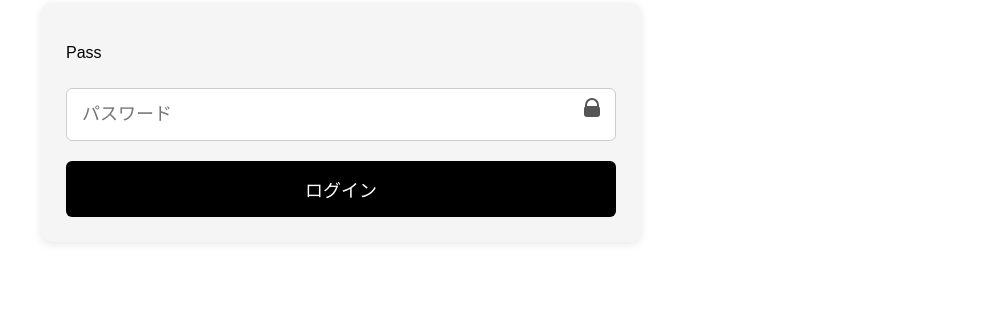
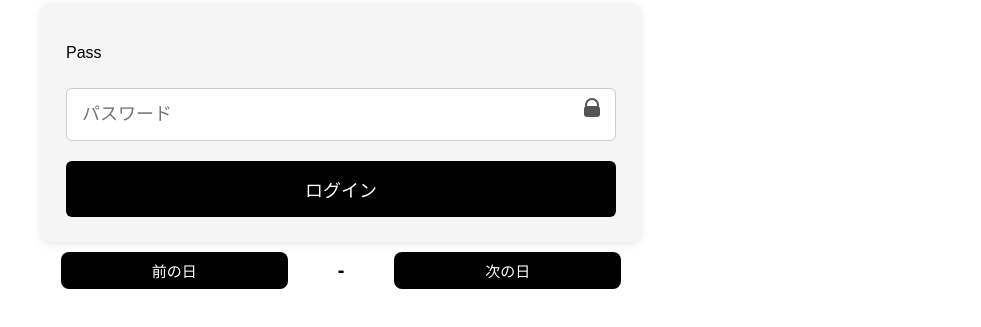
Before and after one commit to candoll0430tsuyoshi-afk/candoll-reserve, a website: page admin.html in a window 1280 px wide. Shown: the part 159-486 px from the top of the page, without its empty margins (299-1280 px from the left). Drawn offline with Linux system fonts and the light colour scheme.

Commit message:
Update admin.html

```diff
--- a/admin.html
+++ b/admin.html
@@ -136,12 +136,15 @@
 
     /* ▼ 日付ナビ（左右ボタンで中央挟み） */
     #day-navi {
-        display:none;
-        margin: 10px 0 25px 0;
-        text-align: center;
-        font-size: 18px;
-        font-weight: bold;
+       display: flex;
+       justify-content: center;
+       align-items: center;
+       gap: 20px;
+       margin: 10px 0 25px 0;
+       font-size: 18px;
+       font-weight: bold;
     }
+
 
     #day-navi button {
         padding: 8px 16px;
```
